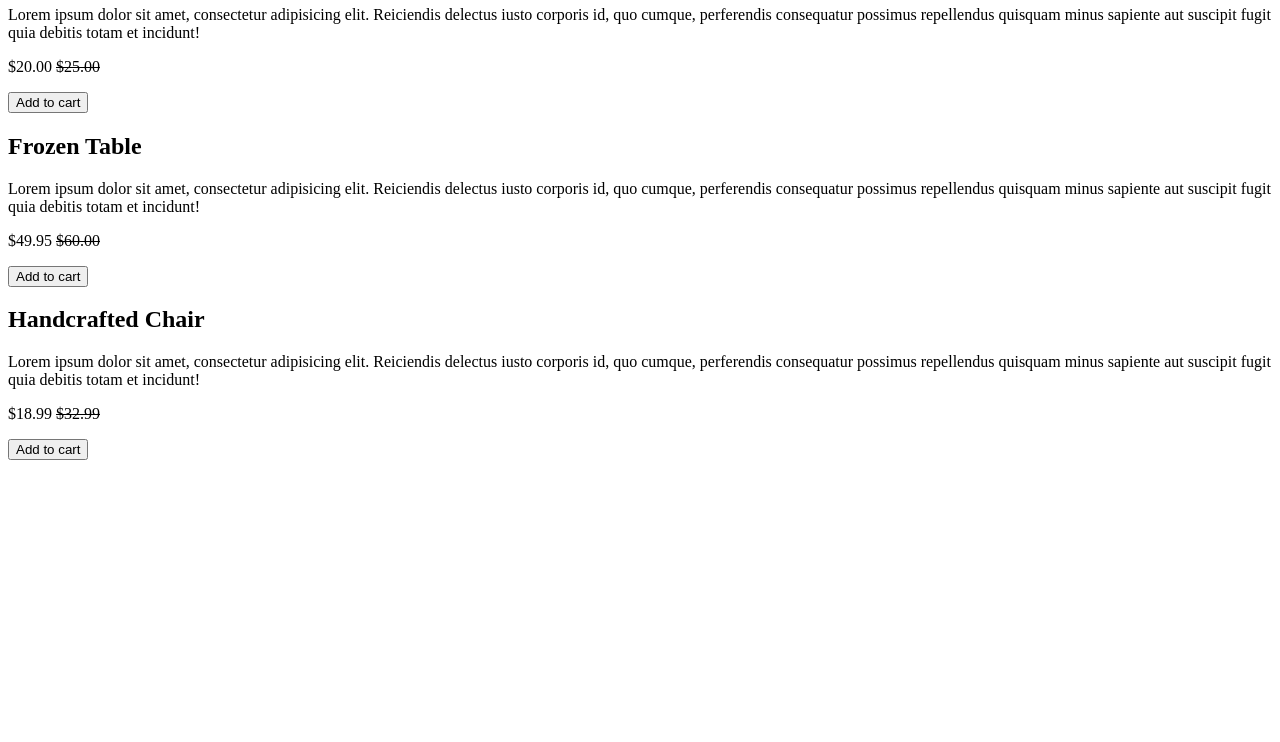
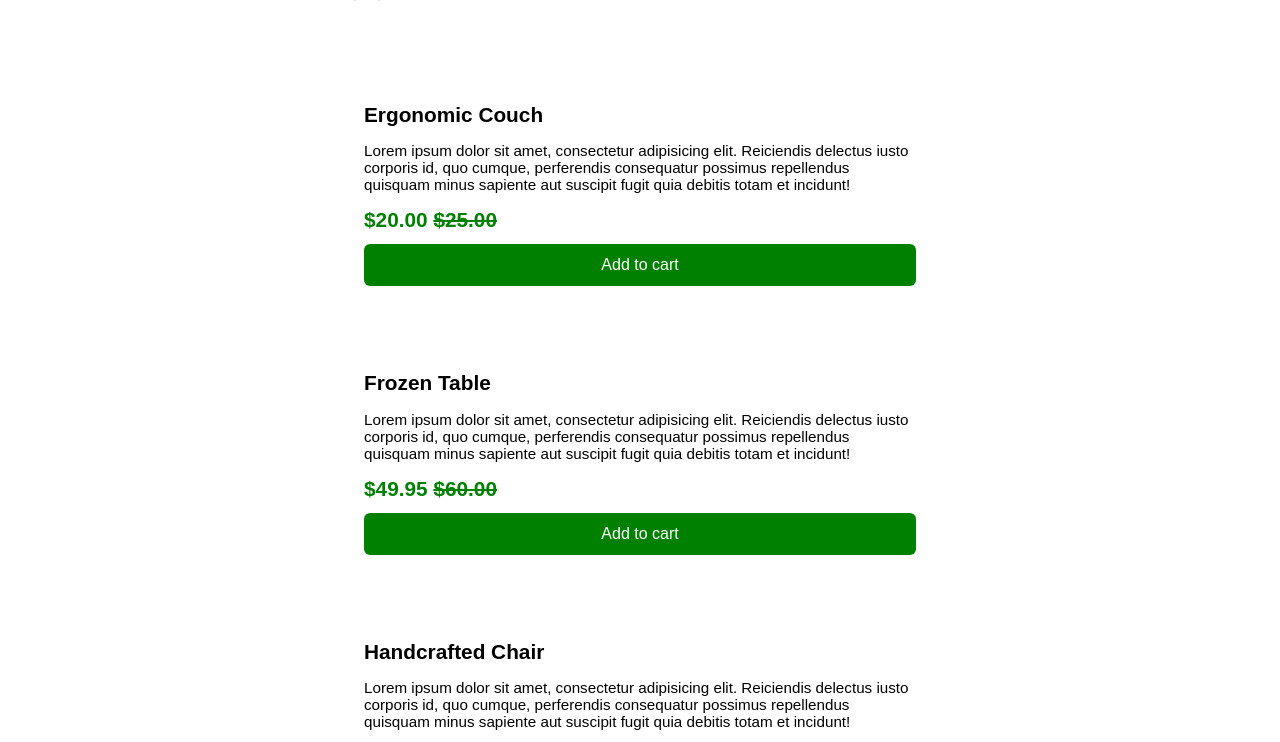
Before and after one commit to ccd1318/furniture-emporium, a plain HTML site: page index.html in a window 1280 px wide. Shown: the part 159-901 px from the top of the page. Before the commit the page ends 800 px from the top, so only its background shows below. Drawn offline with Linux system fonts and the light colour scheme.

Commit message:
added styles

```diff
--- a/index.css
+++ b/index.css
@@ -0,0 +1,56 @@
+body {
+  background-color: white;
+  margin: 0;
+  padding: 24px;
+  font-family: Georgia, serif;
+}
+
+main {
+  max-width: 600px;
+  margin: 0 auto;
+}
+
+header {
+  margin-bottom: 24px;
+  padding: 16px 0;
+}
+
+h1 {
+  font-size: 2rem;
+  margin-bottom: 8px;
+  color: black;
+}
+
+h2 {
+  font-size: 1.3rem;
+  margin-bottom: 12px;
+  color: black;
+}
+
+.product-card {
+  background-color: white;
+  padding: 24px;
+  margin-bottom: 20px;
+  border-radius: 8px;
+  font-family: Arial, sans-serif;
+  font-size: 0.95rem;
+  color: black;
+}
+
+.product-price {
+  font-size: 1.3rem;
+  font-weight: bold;
+  color: green;
+  margin: 12px 0;
+}
+
+.add-to-cart {
+  background-color: green;
+  color: white;
+  border: none;
+  padding: 12px;
+  width: 100%;
+  font-size: 1rem;
+  border-radius: 6px;
+  cursor: pointer;
+}
--- a/index.html
+++ b/index.html
@@ -1,7 +1,8 @@
-<!DOCTYPE html>
+<!doctype html>
 <html lang="en">
   <head>
     <title>Furniture Emporium</title>
+    <link rel="stylesheet" href="index.css" />
   </head>
   <body>
     <main>
@@ -12,7 +13,7 @@
           bring home.
         </p>
       </header>
-      <article>
+      <article class="product-card">
         <h2>Ergonomic Couch</h2>
         <p>
           Lorem ipsum dolor sit amet, consectetur adipisicing elit. Reiciendis
@@ -20,10 +21,10 @@
           possimus repellendus quisquam minus sapiente aut suscipit fugit quia
           debitis totam et incidunt!
         </p>
-        <p>$20.00 <s>$25.00</s></p>
-        <button>Add to cart</button>
+        <p class="product-price">$20.00 <s>$25.00</s></p>
+        <button class="add-to-cart">Add to cart</button>
       </article>
-      <article>
+      <article class="product-card">
         <h2>Frozen Table</h2>
         <p>
           Lorem ipsum dolor sit amet, consectetur adipisicing elit. Reiciendis
@@ -31,10 +32,10 @@
           possimus repellendus quisquam minus sapiente aut suscipit fugit quia
           debitis totam et incidunt!
         </p>
-        <p>$49.95 <s>$60.00</s></p>
-        <button>Add to cart</button>
+        <p class="product-price">$49.95 <s>$60.00</s></p>
+        <button class="add-to-cart">Add to cart</button>
       </article>
-      <article>
+      <article class="product-card">
         <h2>Handcrafted Chair</h2>
         <p>
           Lorem ipsum dolor sit amet, consectetur adipisicing elit. Reiciendis
@@ -42,8 +43,8 @@
           possimus repellendus quisquam minus sapiente aut suscipit fugit quia
           debitis totam et incidunt!
         </p>
-        <p>$18.99 <s>$32.99</s></p>
-        <button>Add to cart</button>
+        <p class="product-price">$18.99 <s>$32.99</s></p>
+        <button class="add-to-cart">Add to cart</button>
       </article>
     </main>
   </body>
```
